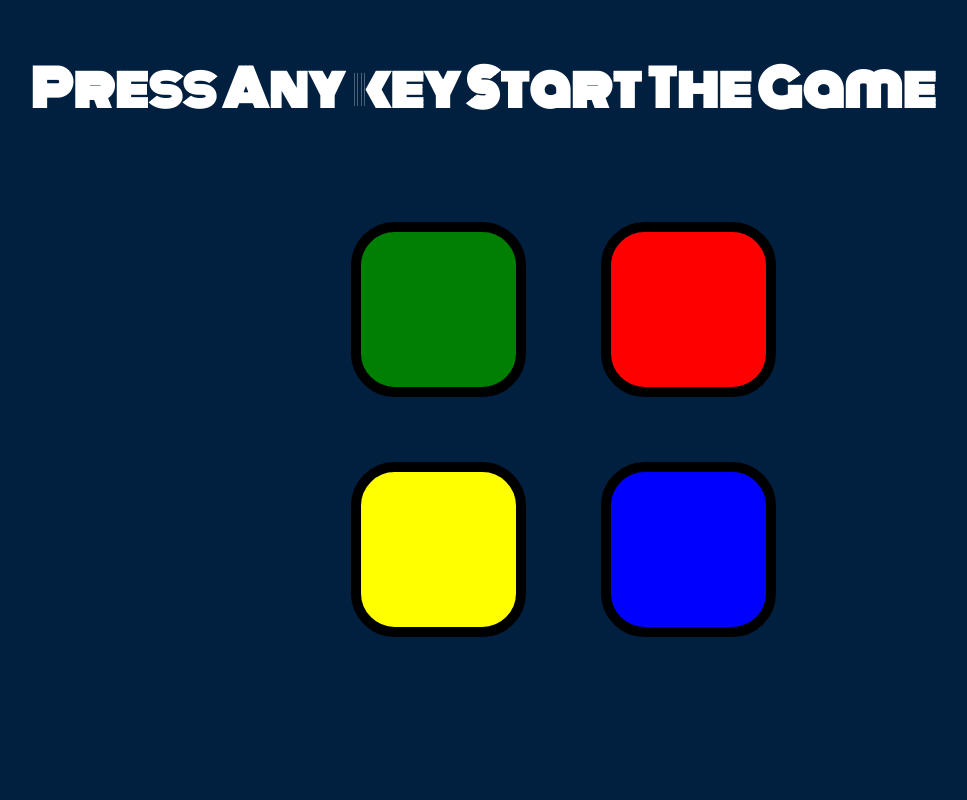
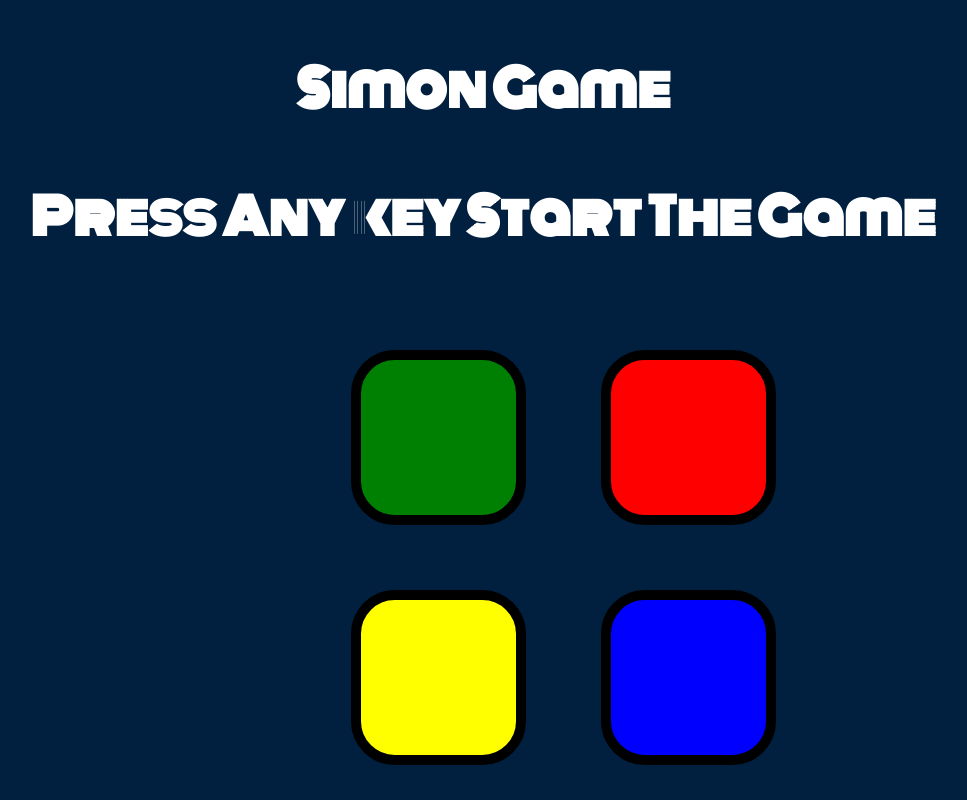
Before and after one commit to Kundannitp/Simon, a plain HTML site: page index.html in a window 1280 px wide. Shown: the whole page, without its empty margins (157-1124 px from the left). Drawn offline with nearby package versions, Linux system fonts and the light colour scheme.

Commit message:
Update index.html

```diff
--- a/index.html
+++ b/index.html
@@ -6,6 +6,7 @@
 	<link rel="stylesheet" type="text/css" href="style.css">
 </head>
 <body>
+	<h1>Simon Game</h1>
 <h1>Press Any key Start The Game</h1>
 <div>
 	<button class="b1 b5"></button>
```
